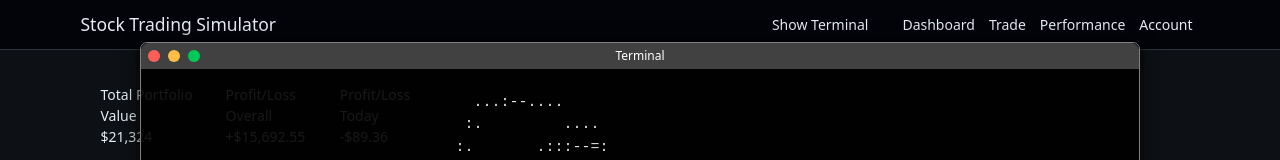
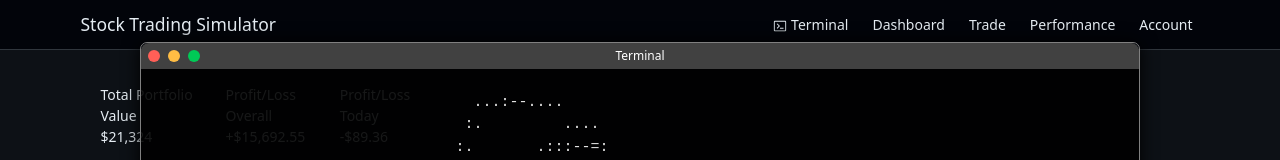
Before and after one commit to JacobKerames/PortfolioWebApp, a React (Create React App) app in the folder ClientApp/: page /stock-trading-sim in a window 1280 px wide. Shown: the top 160 px of the page. Built offline with nearby package versions, Linux system fonts and the light colour scheme.

Commit message:
Styled terminal button in navbar

```diff
--- a/ClientApp/package.json
+++ b/ClientApp/package.json
@@ -14,6 +14,7 @@
     "react": "^18.2.0",
     "react-chartjs-2": "^5.2.0",
     "react-dom": "^18.2.0",
+    "react-icons": "^4.12.0",
     "react-router-bootstrap": "^0.26.2",
     "react-router-dom": "^6.11.0",
     "react-scripts": "^5.0.1",
--- a/ClientApp/src/components/NavMenu.css
+++ b/ClientApp/src/components/NavMenu.css
@@ -8,10 +8,6 @@ a.navbar-brand {
     a.navbar-brand:hover, a.navbar-brand:focus {
         color: #E6EDF3; /* Lighter color for hover/focus state */
     }
-
-.terminal-return-nav-item {
-    margin-right: 20px; /* Adjust this value to increase separation */
-}
 
 html {
     font-size: 14px;
@@ -42,6 +38,10 @@ html {
         border-radius: 5px;
     }
 
+.nav-link {
+    margin-left: 10px;
+}
+
 .navbar-toggler, .navbar-toggler:focus {
     box-shadow: 0 0 0 0rem;
 }
--- a/ClientApp/src/components/NavMenu.js
+++ b/ClientApp/src/components/NavMenu.js
@@ -3,6 +3,7 @@ import { Collapse, Navbar, NavbarBrand, NavbarToggler, NavItem, NavLink } from '
 import { Link } from 'react-router-dom';
 import { NavMenuContext } from './NavMenuContext';
 import { useTerminalContext } from './TerminalComponents/TerminalContext';
+import { GoTerminal } from "react-icons/go";
 import './NavMenu.css';
 
 const NavMenu = () => {
@@ -19,14 +20,16 @@ const NavMenu = () => {
 
     return (
         <header>
-            <Navbar className="navbar-expand-sm navbar-toggleable-sm mb-3" container light>
-                <NavbarBrand tag={Link} to="/">{displayName}</NavbarBrand>
-                <NavbarToggler onClick={toggleNavbar} className="navbar-dark mr-2" />
-                <Collapse className="d-sm-inline-flex flex-sm-row-reverse" isOpen={!collapsed} navbar>
-                    <ul className="navbar-nav flex-grow">
-                        <NavItem className="terminal-return-nav-item">
-                            <NavLink tag={Link} className="nav-link" onClick={handleReturnToTerminalClick}>Show Terminal</NavLink>
-                        </NavItem>
+            <Navbar className="navbar-expand-md mb-3" container>
+                <div className="d-flex justify-content-between w-100">
+                    <NavbarBrand tag={Link} to="/">{displayName}</NavbarBrand>
+                    <NavItem className="navbar-nav">
+                        <NavLink tag={Link} onClick={handleReturnToTerminalClick}><GoTerminal /> Terminal</NavLink>
+                    </NavItem>
+                    <NavbarToggler onClick={toggleNavbar} className="navbar-dark" />
+                </div>
+                <Collapse isOpen={!collapsed} navbar>
+                    <ul className="navbar-nav">
                         {navItems.map((item, index) => (
                             <NavItem key={index}>
                                 <NavLink tag={Link} className="nav-link" to={item.path}>
```
Also changed, not shown: 1 other file (tests, documents, lock files or other folders).
